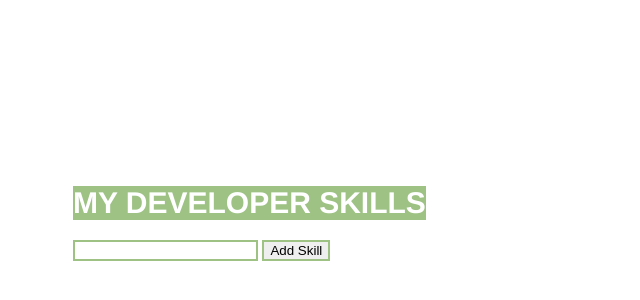
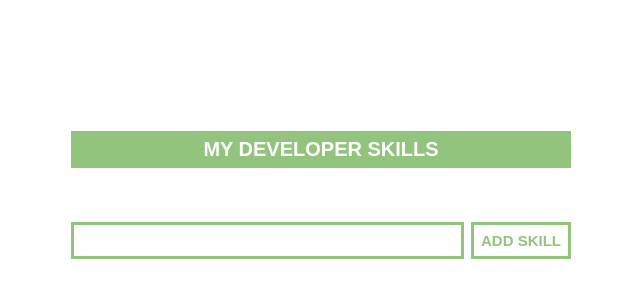
Before and after one commit to dnocentini/JQuery-Lab, a plain HTML site: page index.html in a window 1280 px wide. Shown: the part 82-382 px from the top of the page, without its empty margins (319-959 px from the left). Drawn offline with nearby package versions, Linux system fonts and the light colour scheme.

Commit message:
finished my css

```diff
--- a/css/main.css
+++ b/css/main.css
@@ -1,30 +1,70 @@
 
 body {
-    position: absolute;
-    top: 30%;
-    left: 30%;
+    margin: 20px auto;
+    margin-top: 200px;
+    width: 500px;
     box-sizing: border-box;
-    font-family: Helvetica, Arial, sans-serif;
+    font-family: Arial, Helvetica, sans-serif;
+    display: flex;
+    flex-direction: column;
+    justify-content: center;
+    align-content: center;
 }
 
 h1 {
     display: flex;
     justify-content: center;
-    background-color: #9DC284;
+    background-color: #93C47D;
     color: white;
-    font-size: 30px;
-    font-family: Helvetica;
+    font-size: 20px;
+    font-family: Arial, Helvetica, sans-serif;
+    padding: 7px;
+}
 
+ul, li{
+    list-style-type: none;
+    padding: 5px 0;
+    font-size: 15px;
+    color: #FF9B0D;
+}
+ul button{
+    margin: 0 10px 0 0;
+    border: 0px;
+    background-color: #E06566;
+    color: white;
+    outline: none;
 
+}
+ul button:hover{
+    background-color: #F24E50;
 
 }
 
-input {
-
-    border: 2px solid #9DC284;
+.flex-container {
+    display: flex;
+    flex-direction: row;
+    align-items: stretch;
+    align-items: center;
 }
 
-button {
-    border: 2px solid #9DC284;
-    color: #9DC284;
+
+input[type="text"]{
+    border: 3px solid #93C47D;
+    padding: 7px;
+    color: #93C47D;
+    margin:0 7px 0 0;
+    font-size:15px;
+    flex-grow: 5;
+    outline: none;
 }
+input[type="submit"]{
+    border: 3px solid #93C47D;
+    background-color: white;
+    color: #93C47D;
+    text-transform: uppercase;
+    font-size:15px;
+    font-weight: bold;
+    padding: 7px;
+    outline: none;
+
+}
```
